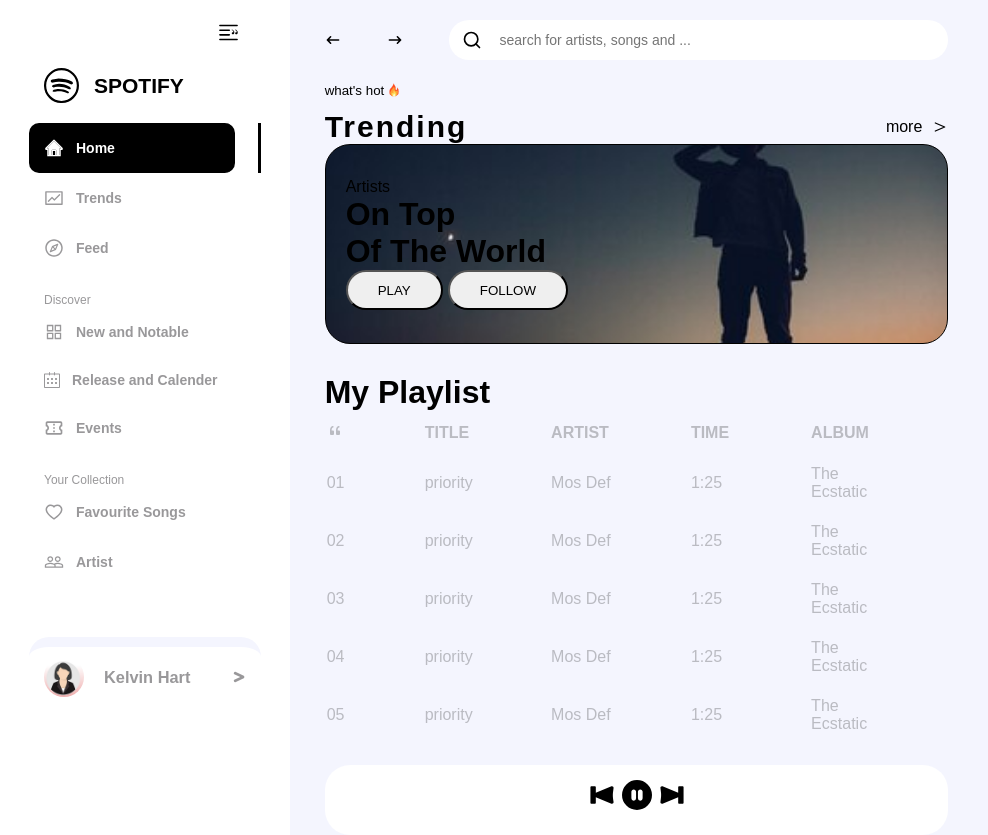
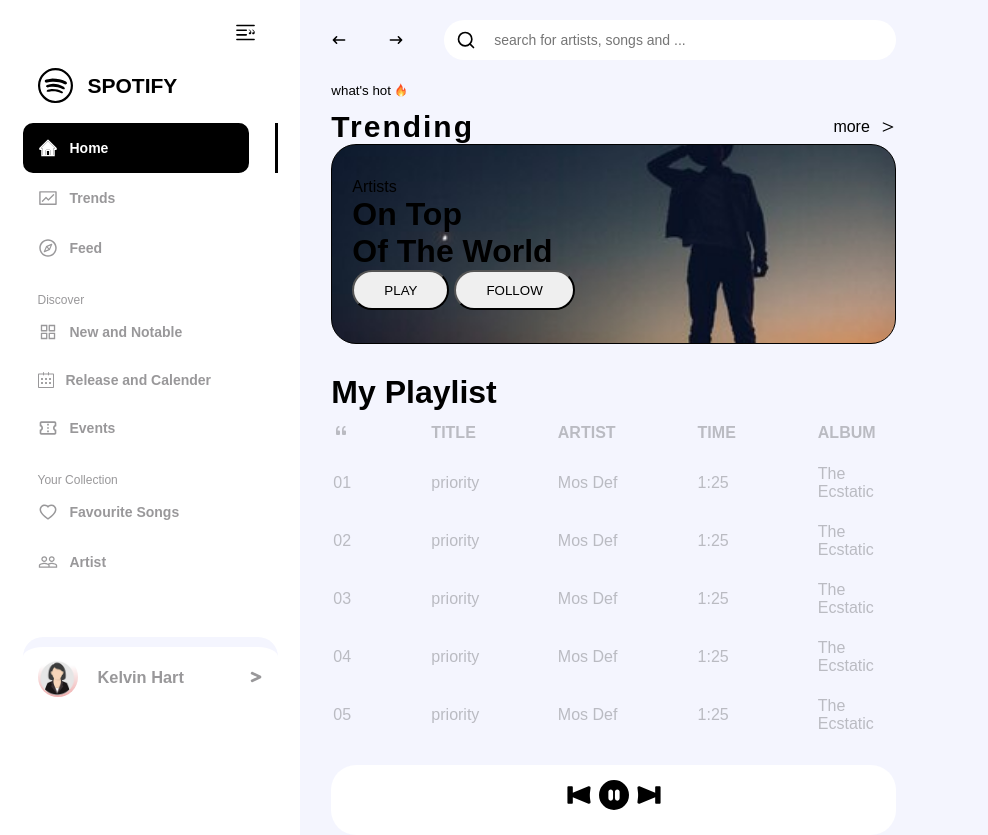
Before and after one commit to Nky237/Spotify_App-, a React (Vite) app: page / in a window 1280 px wide. Shown: the whole page, without its empty margins (0-988 px from the left). Built offline with nearby package versions, Linux system fonts and the light colour scheme.

Commit message:
new commit

```diff
--- a/src/Layouts/RooLayout/Root.module.css
+++ b/src/Layouts/RooLayout/Root.module.css
@@ -3,6 +3,9 @@
     padding: 0;
     margin: 0;
     font-family: sans-serif;
+}
+body{
+    background-color: #F4F5FE;
 }
 .rootlayout{
     min-height: 100vh;
@@ -10,7 +13,7 @@
     width: 100%;
 }
 .wrapper{
-    width: 80%;
+    width: 85%;
     margin: auto;
 }
 .ham{
@@ -31,6 +34,7 @@
     max-width: 30%;
     font-size: 14px;
     box-shadow: rgba(0, 0, 0, 0.35) 0px 5px 15px;
+    background-color: white !important;
 
 }
 .rootlayout .container nav{
@@ -110,7 +114,7 @@
 }
 section{
     background-color: #F4F5FE;
-    width: 80%;
+    width: 70%;
 
 }
 
```
